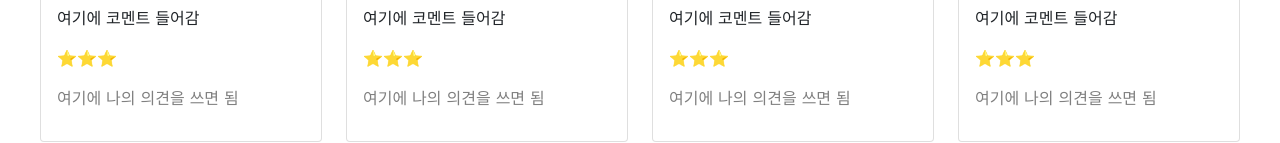
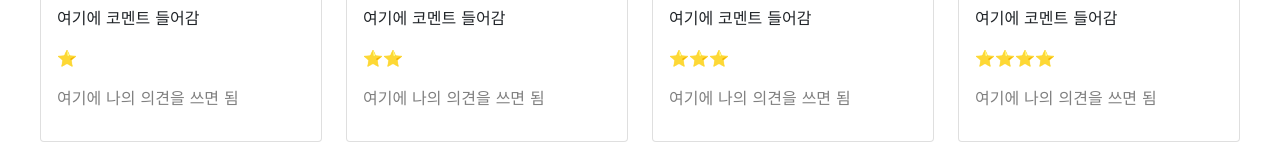
Before and after one commit to choiyeeunzara/class1, a plain HTML site: page index.html in a window 1280 px wide. Shown: the part 832-975 px from the top of the page. Drawn offline with nearby package versions, Linux system fonts and the light colour scheme.

Commit message:
Update index.html

```diff
--- a/index.html
+++ b/index.html
@@ -136,7 +136,7 @@
                     <div class="card-body">
                         <h5 class="card-title">내</h5>
                         <p class="card-text">여기에 코멘트 들어감</p>
-                        <p>⭐⭐⭐</p>
+                        <p>⭐</p>
                         <p class="mycomment">여기에 나의 의견을 쓰면 됨</p>
                     </div>
                 </div>
@@ -148,7 +148,7 @@
                     <div class="card-body">
                         <h5 class="card-title">가</h5>
                         <p class="card-text">여기에 코멘트 들어감</p>
-                        <p>⭐⭐⭐</p>
+                        <p>⭐⭐</p>
                         <p class="mycomment">여기에 나의 의견을 쓰면 됨</p>
                     </div>
                 </div>
@@ -172,7 +172,7 @@
                     <div class="card-body">
                         <h5 class="card-title">듬</h5>
                         <p class="card-text">여기에 코멘트 들어감</p>
-                        <p>⭐⭐⭐</p>
+                        <p>⭐⭐⭐⭐</p>
                         <p class="mycomment">여기에 나의 의견을 쓰면 됨</p>
                     </div>
                 </div>
```
